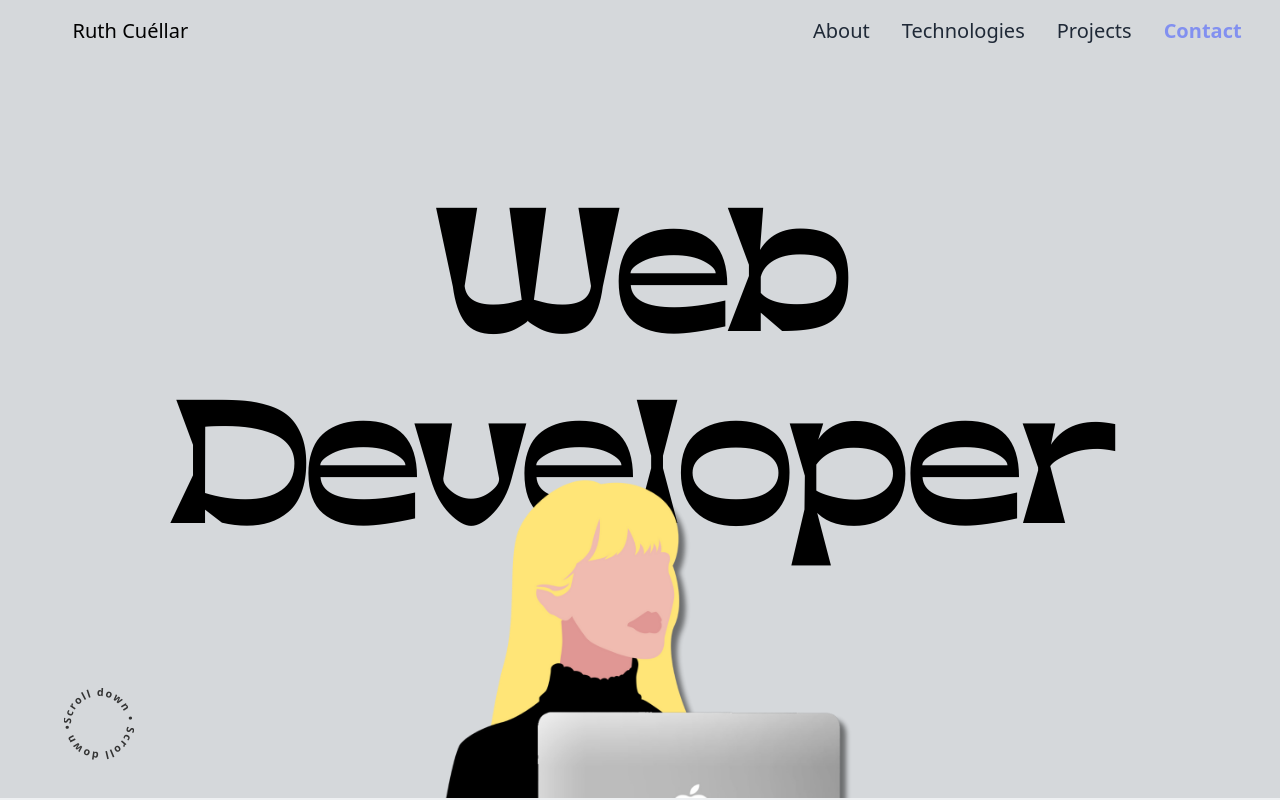
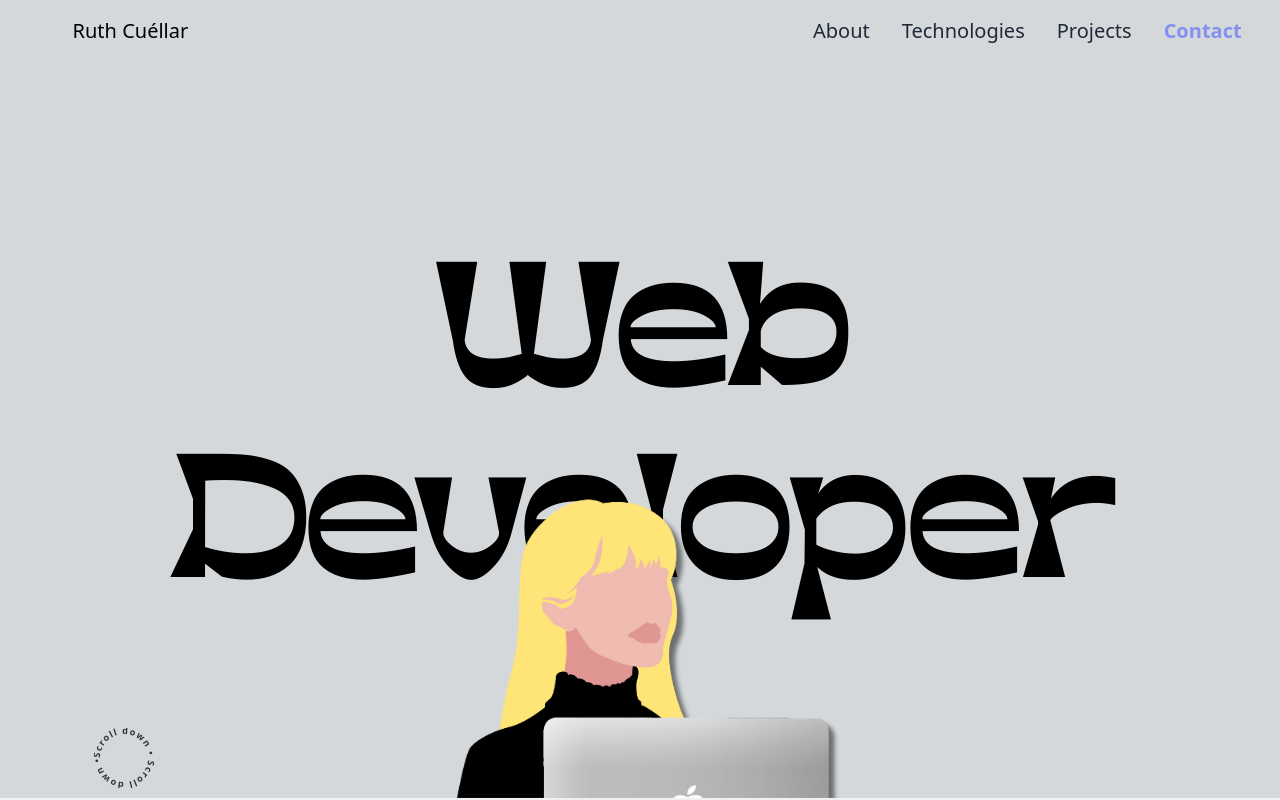
Before and after one commit to Ruthstring/Portfolio24, a React (Vite) app: page / in a window 1280 px wide. Shown: the top 800 px of the page. Built offline with nearby package versions, Linux system fonts and the light colour scheme.

Commit message:
basic animation hero happening

```diff
--- a/src/components/Hero.jsx
+++ b/src/components/Hero.jsx
@@ -1,22 +1,107 @@
-import React from "react";
+import React, { useState, useEffect, useRef } from 'react';
+
  import HeroImg from "../assets/Hero_Img.png"
 
+ const Hero = () => {
+  const [showFinalLayout, setShowFinalLayout] = useState(false);
+  const [showJuniorText, setShowJuniorText] = useState(false);
+  const [showNameAnimation, setShowNameAnimation] = useState(false);
+  const [showFullStackText,setShowFullStackText]= useState(false)
+
+  useEffect(() => {
+    // Initial name reveal animation
+    const nameRevealTimeout = setTimeout(() => {
+      setShowNameAnimation(true);
+    }, 500);
+
+    // Transition to "YOUR JUNIOR" after the name disappears
+    const juniorTextTimeout = setTimeout(() => {
+      setShowJuniorText(true);
+    }, 3000);
+
+// Transition to "FULL STACK" after the "YOUR JUNIOR"" disappears
+const fullStackTextTimeout = setTimeout(() => {
+  setShowFullStackText(true);
+}, 4000);
+
+    // Final layout display
+    const finalLayoutTimeout = setTimeout(() => {
+      setShowFinalLayout(true);
+    }, 5000);
+
+    // Clean up timers
+    return () => {
+      clearTimeout(nameRevealTimeout);
+      clearTimeout(juniorTextTimeout);
+      clearTimeout(fullStackTextTimeout);
+      clearTimeout(finalLayoutTimeout);
+    };
+  }, []);
+
+  return (
+    <div
+      style={{ height: "calc(100vh - 64px)" }}
+      className="container hero-section h-screen bg-primary relative"
+    >
+     {/* Initial Animation: HELLO, I AM and name */}
+  {!showFinalLayout && !showJuniorText && (
+    <div className="hero-animation absolute inset-0 flex items-center justify-center">
+      <p className={`hello-text text-center text-white text-4xl lg:text-6xl font-bold ${showJuniorText ? "fade-out" : ""}`}>
+        HELLO, I AM <br/>
+        <span className="name-reveal pt-20">
+          <span>R</span>
+          <span>u</span>
+          <span>t</span>
+          <span>h</span>
+          <br />
+          <span className="surname">
+          <span>C</span>
+          <span>u</span>
+          <span>e</span>
+          <span>l</span>
+          <span>l</span>
+          <span>a</span>
+          <span>r</span>
+          </span>
+        </span>
+      </p>
+    </div>
+  )}
+
+  {/* Second Animation: "YOUR JUNIOR" */}
+  {showJuniorText && !showFullStackText && (
+    <div className="junior-text absolute inset-0 flex items-center justify-center">
+      <h2 className="text-white text-4xl lg:text-6xl font-bold">
+        YOUR <br/>
+        <span className="text-primary"></span>
+        JUNIOR
+      </h2>
+    </div>
+  )}
+
+{/* Second Animation: "FULL STACK" */}
+{showFullStackText&& !showFinalLayout && (
+        <div className="junior-text absolute inset-0 flex items-center justify-center">
+          <h2 className="text-white text-4xl lg:text-6xl font-bold">
+            FULL
+            <br/>
+            STACK
+          </h2>
+        </div>
+      )}
 
 
-const Hero=()=>{
-
-    return(
-     <div style={{ height: 'calc(100vh - 64px)' }} className="container hero-section h-screen bg-primary ">
-
-            <p className="best-title leading-none pb-36 lg:leading-none  lg:bottom-32 left-0 w-full h-full font-bold text-[20vw] lg:text-[15vw] flex items-center justify-center md:pt-10 z-0">
+      {/* Final Layout */}
+      {showFinalLayout && (
+        <div style={{ height: "calc(100vh - 64px)" }} className="container hero-section h-screen bg-primary">
+          <p className="best-title leading-none pb-36 lg:leading-none lg:bottom-32 left-0 w-full h-full font-bold text-[20vw] lg:text-[15vw] flex items-center justify-center md:pt-10 z-0">
             Web
             Developer
-
           </p>
-            <img src={HeroImg}  className=" hero-img absolute bottom-0 w-5/6 md:w-1/2 lg:w-2/6 "/>
+          <img src={HeroImg} className="hero-img absolute bottom-0 w-5/6 md:w-1/2 lg:w-2/6" alt="Hero" />
 
           {/* Circular text in the bottom-right corner */}
-                <div className="circular-text-container hidden md:block md:-mb-16 md:w-[60px] md:ml-10  xl:w-[70px] xl:ml-6 xl:-mb-14 2xl:ml-20">
+          <div className="circular-text-container hidden md:block md:-mb-16 md:w-[55px] md:ml-2 xl:w-[60px] xl:ml-4 xl:-mb-20 2xl:ml-20 2xl:w-[100px] 2xl:mb-3">
             <svg viewBox="0 0 100 100" className="circular-text-svg">
               <path
                 id="circlePath"
@@ -31,10 +116,50 @@ const Hero=()=>{
             <div className="dot"></div>
           </div>
         </div>
+      )}
+    </div>
+  );
+};
+
+export default Hero;
+
+// import React from "react";
+// import HeroImg from "../assets/Hero_Img.png"
 
 
 
-    )
-}
+// const Hero=()=>{
 
-export default Hero;
+//     return(
+//      <div style={{ height: 'calc(100vh - 64px)' }} className="container hero-section h-screen bg-primary ">
+
+//             <p className="best-title leading-none pb-36 lg:leading-none  lg:bottom-32 left-0 w-full h-full font-bold text-[20vw] lg:text-[15vw] flex items-center justify-center md:pt-10 z-0">
+//                 Web
+//                 Developer
+
+//             </p>
+//             <img src={HeroImg}  className=" hero-img absolute bottom-0 w-5/6 md:w-1/2 lg:w-2/6 "/>
+
+//              {/* Circular text in the bottom-right corner */}
+//                 <div className="circular-text-container hidden md:block md:-mb-16 md:w-[60px] md:ml-10  xl:w-[70px] xl:ml-6 xl:-mb-14 2xl:ml-20">
+//                   <svg viewBox="0 0 100 100" className="circular-text-svg">
+//                     <path
+//                       id="circlePath"
+//                       d="M 50, 50 m -40, 0 a 40,40 0 1,1 80,0 a 40,40 0 1,1 -80,0"
+//                     />
+//                     <text>
+//                       <textPath href="#circlePath" startOffset="">
+//                         Scroll down • Scroll down •
+//                       </textPath>
+//                     </text>
+//                   </svg>
+//                   <div className="dot"></div>
+//                 </div>
+//                   </div>
+
+
+
+//     )
+// }
+
+// export default Hero;
--- a/src/components/MoreText.jsx
+++ b/src/components/MoreText.jsx
@@ -4,7 +4,7 @@ import React,{useState,useEffect} from "react";
 const TextCarousel = () => {
     return (
       <div className="carousel-container">
-        <div className="carousel-text text-6xl md:text-8xl lg:text-[10rem]">
+        <div className="carousel-text text-6xl md:text-6xl lg:text-[10rem]">
           MORE COMING SOON&nbsp;·&nbsp;WORKING HARD&nbsp;·&nbsp;LEARNING FAST&nbsp;·&nbsp;
           MORE COMING SOON&nbsp;·&nbsp;WORKING HARD&nbsp;·&nbsp;LEARNING FAST&nbsp;·&nbsp;
           MORE COMING SOON&nbsp;·&nbsp;WORKING HARD&nbsp;·&nbsp;LEARNING FAST&nbsp;·&nbsp;
--- a/src/index.css
+++ b/src/index.css
@@ -94,11 +94,14 @@ background-color: #8290f0;
 
 /*-------HERO SECTION---------*/
 
+.best-title {
+  font-family: "Kooka-light-expanded"; /* Use your custom font */
+  font-size: 20vw;
+  font-weight: bold;
+  line-height: 1;
+  padding-bottom: 36px;
+}
 
-.best-title{
-  font-family:"Kooka-light-expanded";
-
-}
 .hero-section {
   position: relative;
   height: 100vh; /* Full viewport height for the hero */
@@ -107,15 +110,15 @@ background-color: #8290f0;
   align-items: center;
   background-color: #d5d8db;
   text-align: center;
+  overflow: hidden; /* Ensures no overflow during animation */
 }
-
 
 .circular-text-container {
   position: absolute;
   bottom: 90px; /* Position it in the bottom-right corner */
   left: 40px;
   width: 80px;
-  height:80px;
+
 }
 
 .circular-text-svg {
@@ -123,7 +126,7 @@ background-color: #8290f0;
   height: 100%;
   transform-origin: center;
   animation: rotate 6s infinite linear; /* Rotate the circular text */
-  fill: none; /*BY DEFAULT WAS BLACK*/
+  fill: none; /* Default was black */
 }
 
 @keyframes rotate {
@@ -135,22 +138,117 @@ background-color: #8290f0;
   }
 }
 
-.dot {
-  position: absolute;
-  top: 50%;
-  left: 50%;
-  width: 10px;
-  height: 10px;
-  border-radius: 50%;
-  transform: translate(-50%, -50%);
-}
+
 
 text {
   font-size: 0.95rem;
-  font-weight:bold;
+  font-weight: bold;
   letter-spacing: 2px;
   fill: #333;
 }
+
+/* Animation additions */
+
+/* Name reveal animation */
+.name-reveal {
+  animation: reveal-name 2s ease-in-out forwards;
+}
+
+@keyframes reveal-name {
+  0% {
+    opacity: 0;
+    transform: translateY(20px);
+  }
+  100% {
+    opacity: 1;
+    transform: translateY(0);
+  }
+}
+
+/* Junior text styling */
+.junior-text h2 {
+  font-size: 4rem;
+  font-family: "Kooka-light-expanded";
+  color: #333;
+  text-align: center;
+}
+
+.junior-r-letter {
+  color: #ff0000; /* Color for "R" in "YOUR JUNIOR" */
+}
+
+.hero-animation .hello-text {
+  color: #333;
+  font-size: 4rem;
+  font-family: "Kooka-light-expanded";
+  text-align: center;
+  text-transform: uppercase;
+  margin-bottom: 20px;
+}
+
+.name {
+  display: inline-block;
+  margin-left: 10px;
+  letter-spacing: 0.1em;
+}
+
+.hero-img {
+  position: absolute;
+  bottom: 0;
+  width: 83.33%; /* Adjust as needed */
+  z-index: 1;
+}
+
+@media (min-width: 768px) {
+  .hero-img {
+    width: 50%; /* Adjust for medium screens */
+  }
+}
+
+@media (min-width: 1024px) {
+  .hero-img {
+    width: 33.33%; /* Adjust for large screens */
+  }
+}
+/* Fade-out animation */
+@keyframes fadeOut {
+  0% {
+    opacity: 1;
+  }
+  100% {
+    opacity: 0;
+  }
+}
+
+.fade-out {
+  animation: fadeOut 1s forwards;
+}
+
+.name-reveal span {
+  opacity: 0;
+  display: inline-block;
+  justify-items: center;
+  animation: letterPop 0.5s forwards;
+  color:#8290f0;
+}
+
+.surname span{
+  display:inline-block;
+
+}
+
+/* Example keyframes for letter pop in */
+@keyframes letterPop {
+  0% {
+    opacity: 0;
+    transform: scale(0);
+  }
+  100% {
+    opacity: 1;
+    transform: scale(1);
+  }
+}
+
 
 
 /*-------TECNOLOGIES---------*/
```
Lines whose indentation alone changed are shown as unchanged.
